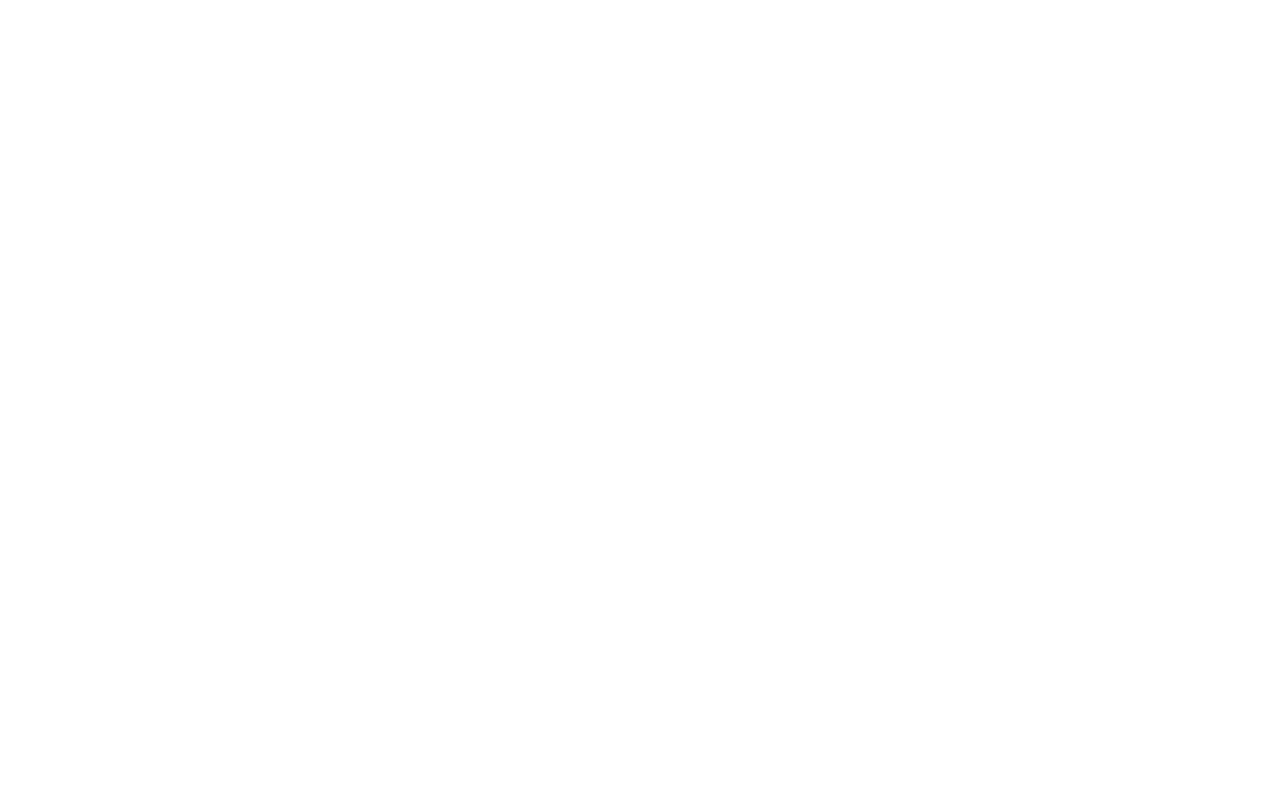
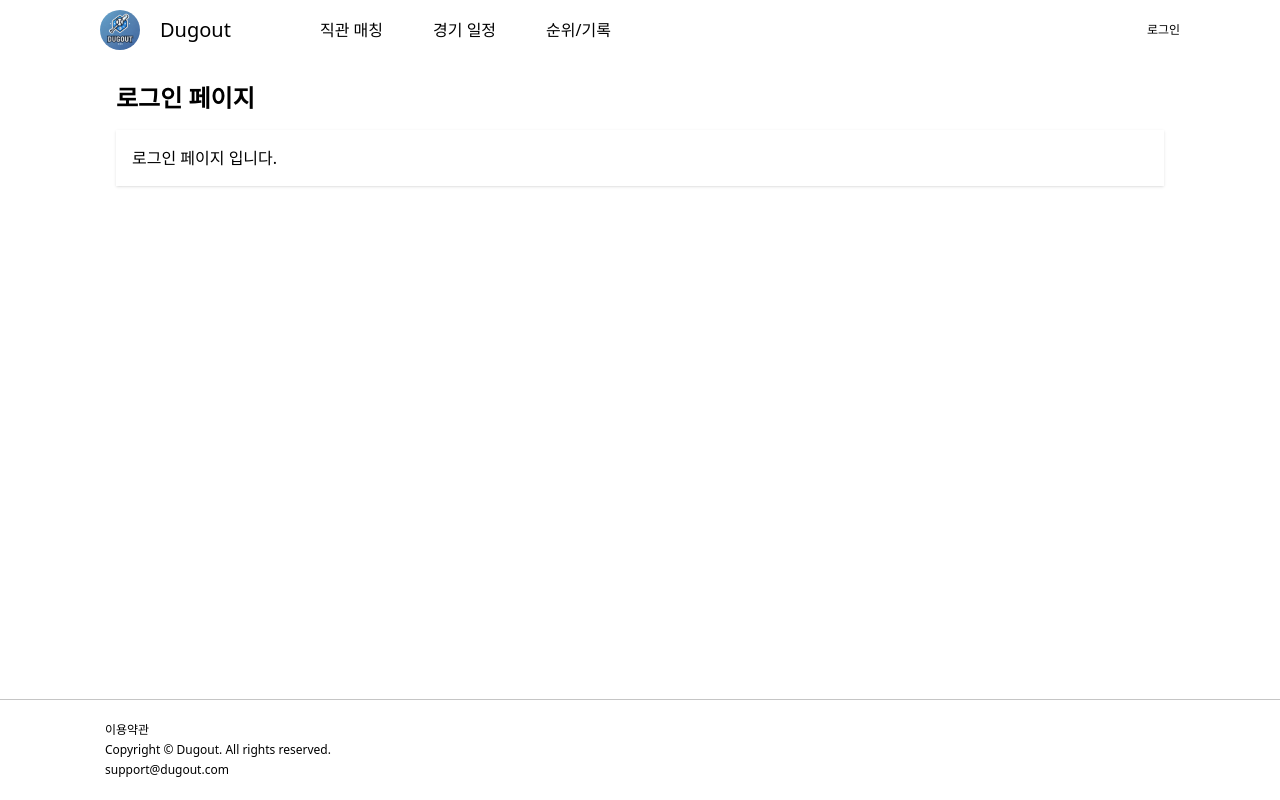
Before and after one commit to DugOut-unicorn/Front-End, a React (Vite) app: page /login in a window 1280 px wide. Before the commit this address had no page. Built offline with nearby package versions, Linux system fonts and the light colour scheme.

Commit message:
react-router-dom으로 변경/ loginpage 추가

```diff
--- a/src/App.tsx
+++ b/src/App.tsx
@@ -1,18 +1,46 @@
-import { BrowserRouter, Routes, Route } from "react-router-dom";
+// import { BrowserRouter, Routes, Route, createBrowserRouter } from "react-router-dom";
+import { createBrowserRouter } from "react-router-dom";
+import { RouterProvider } from "react-router-dom";
 import HomePage from "./pages/Home/HomePage";
+import NotFoundPage from "./pages/NotFoundPage";
 import MatchingPage from "./pages/MatchingPage";
 import RankingPage from "./pages/RankingPage";
 import SchedulePage from "./pages/SchedulePage";
+import LoginPage from "./pages/Login/LoginPage";
+import Layout from "./components/layout/Layout";
+
+const router = createBrowserRouter([
+  {
+    path: "/",
+    element: <Layout />,
+    errorElement: <NotFoundPage/>,
+    children:[
+      {
+        index: true,
+        element: <HomePage />,
+      },
+      {
+        path: 'login',
+        element: <LoginPage />,
+      },
+      {
+        path:'matching',
+        element: <MatchingPage />,
+      },
+      {
+        path:'schedule',
+        element: <SchedulePage />,
+      },
+      {
+        path:`ranking`,
+        element: <RankingPage />,
+      }
+    ]
+  },
+])
 
 export default function App() {
   return (
-    <BrowserRouter>
-      <Routes>
-        <Route path="/" element={<HomePage />} />
-        <Route path="/matching" element={<MatchingPage />} />
-        <Route path="/schedule" element={<SchedulePage />} />
-        <Route path="/ranking" element={<RankingPage />} />
-      </Routes>
-    </BrowserRouter>
+    <RouterProvider router={router} />
   );
 }
--- a/src/components/layout/Header.tsx
+++ b/src/components/layout/Header.tsx
@@ -56,12 +56,12 @@ const Header = () => {
               />
             </>
           ) : (
-            <a
+            <Link
+              to="/login"
               className="text-xs no-underline hover:text-[#007bff]"
-              onClick={() => setIsLogin(true)}
             >
               로그인
-            </a>
+            </Link>
           )}
         </div>
       </div>
--- a/src/components/layout/Layout.tsx
+++ b/src/components/layout/Layout.tsx
@@ -1,16 +1,34 @@
+// import Header from "./Header";
+// import Footer from "./Footer";
+
+// type LayoutProps = {
+//   children: React.ReactNode;
+// };
+
+// export default function Layout({ children }: LayoutProps) {
+//   return (
+//     <div className="flex min-h-screen flex-col">
+//       <Header />
+//       <main className="flex-1">{children}</main>
+//       <Footer />
+//     </div>
+//   );
+// }
+
+
 import Header from "./Header";
 import Footer from "./Footer";
+import { Outlet } from "react-router-dom";
 
-type LayoutProps = {
-  children: React.ReactNode;
-};
-
-export default function Layout({ children }: LayoutProps) {
+const Layout = () => {
   return (
     <div className="flex min-h-screen flex-col">
       <Header />
-      <main className="flex-1">{children}</main>
+      <main className="flex-1">
+        <Outlet />
+      </main>
       <Footer />
     </div>
   );
 }
+export default Layout;
--- a/src/pages/Home/HomePage.tsx
+++ b/src/pages/Home/HomePage.tsx
@@ -1,16 +1,16 @@
 // src/pages/Home.tsx
-import Layout from "../../components/layout/Layout";
 import NewsBanner from "./components/NewsBanner";
 import PlayingGame from "./components/PlayingGame";
 import Ranking from "./components/Ranking";
 import MyteamSchedule from "./components/MyteamSchedule";
+
 export default function Home() {
   return (
-    <Layout>
+    <>
       <NewsBanner />
       <PlayingGame />
       <Ranking />
       <MyteamSchedule />
-    </Layout>
+    </>
   );
 }
--- /dev/null
+++ b/src/pages/Login/LoginPage.tsx
@@ -0,0 +1,13 @@
+
+
+const LoginPage = () => {
+  return (
+    <div className="mx-auto max-w-[1080px] px-4 py-8">
+        <h1 className="mb-4 text-2xl font-bold">로그인 페이지</h1>
+        <div className="bg-white p-4 shadow">
+            <p>로그인 페이지 입니다.</p>
+        </div>
+    </div>
+  );
+}
+export default LoginPage;
--- a/src/pages/MatchingPage.tsx
+++ b/src/pages/MatchingPage.tsx
@@ -1,9 +1,8 @@
-import Layout from "../components/layout/Layout";
 
 export default function MatchingPage() {
   return (
-    <Layout>
+    <>
       <div>MatchingPage</div>
-    </Layout>
+    </>
   );
 }
--- /dev/null
+++ b/src/pages/NotFoundPage.tsx
@@ -0,0 +1,9 @@
+const NotFoundPage = () => {
+    return (
+        <div className="flex flex-col items-center justify-center h-screen">
+            <h1 className="text-4xl font-bold">404 - Not Found</h1>
+            <p className="mt-4 text-lg">현재 페이지를 찾을 수 없습니다...</p>
+        </div>
+    );
+}
+export default NotFoundPage;
--- a/src/pages/RankingPage.tsx
+++ b/src/pages/RankingPage.tsx
@@ -2,13 +2,13 @@ import Layout from "../components/layout/Layout";
 
 export default function RankingPage() {
   return (
-    <Layout>
+    <div>
       <div className="mx-auto max-w-[1080px] px-4 py-8">
         <h1 className="mb-4 text-2xl font-bold">순위/기록</h1>
         <div className="bg-white p-4 shadow">
           <p>순위/기록 페이지</p>
         </div>
       </div>
-    </Layout>
+    </div>
   );
 }
--- a/src/pages/SchedulePage.tsx
+++ b/src/pages/SchedulePage.tsx
@@ -1,14 +1,14 @@
-import Layout from "../components/layout/Layout";
+
 
 export default function SchedulePage() {
   return (
-    <Layout>
+    <>
       <div className="mx-auto max-w-[1080px] px-4 py-8">
         <h1 className="mb-4 text-2xl font-bold">경기 일정</h1>
         <div className="bg-white p-4 shadow">
           <p>경기 일정 페이지</p>
         </div>
       </div>
-    </Layout>
+    </>
   );
 }
```
